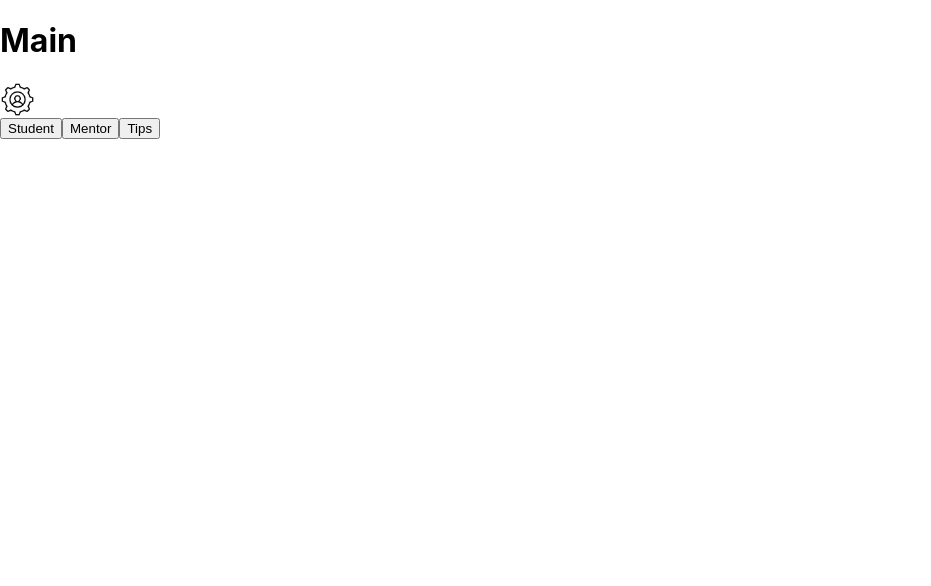
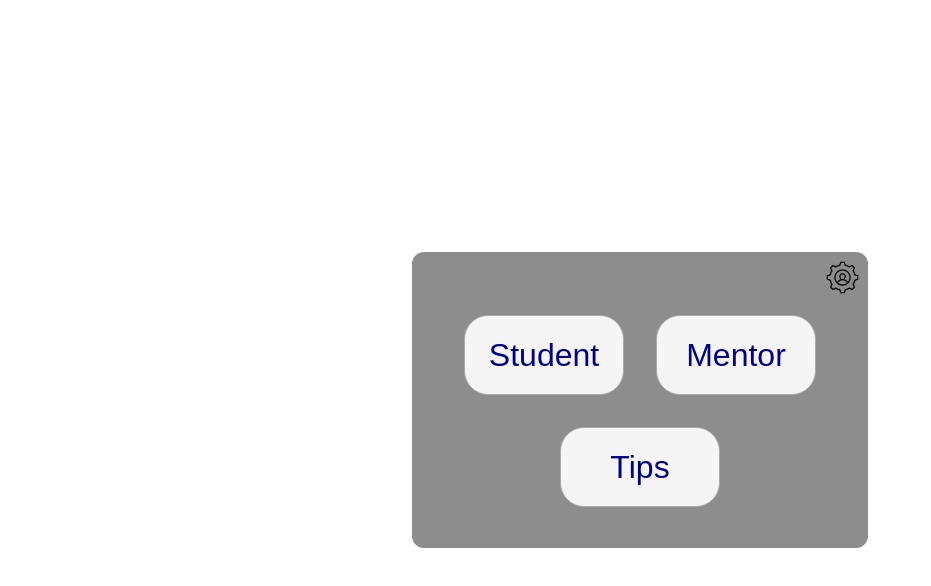
Before and after one commit to GMODias/frontend-legados-hackathon-project, a React (Create React App) app: page /main in a window 1280 px wide. Shown: the top 586 px of the page, without its empty margins (0-931 px from the left). Built offline with nearby package versions, Linux system fonts and the light colour scheme.

Commit message:
tela da main

```diff
--- a/src/css/pages/Main.css
+++ b/src/css/pages/Main.css
@@ -0,0 +1,44 @@
+.main-box {
+  /* align-items: center; */
+  background-color: rgb(141, 141, 141);
+  border-radius: 1.5vmin;
+  display: flex;
+  flex-direction: column;
+  height: 35vmin;
+  /* justify-content: space-between; */
+  margin: 50vh 50vw;
+  padding: 1vmin;
+  transform: translate(-50%, -50%);
+  width: 55vmin;
+}
+
+main {
+  color: whitesmoke;
+  font-size: 4vmin;
+  margin: 0.5vmin;
+  display: flex;
+  align-items:center;
+  flex-direction: row;
+  justify-content: center;
+  height: ;
+  flex-wrap: wrap;
+}
+
+.btn-main {
+  background-color: whitesmoke;
+  border: 1px solid darkgray;
+  border-radius: 3vmin;
+  color: darkblue;
+  font-size: 4vmin;
+  height: 10vmin;
+  margin: 2vmin;
+  width: 20vmin;
+  transition: 1s;
+}
+
+.mainHeader {
+  display: flex;
+  width: 100%;
+  top: 0;
+  justify-content: right;
+}
--- a/src/pages/Main.js
+++ b/src/pages/Main.js
@@ -7,18 +7,35 @@ function Main() {
   const [redirect, setRedirect] = useState(null);
 
   return (
-    <>
+    <div className="main-box">
       { redirect && <Redirect to={ redirect } /> }
       <header className="mainHeader">
-        <h1>Main</h1>
         <ButtonWithImage kind="config" />
       </header>
       <main>
-        <button type="button" onClick={ () => setRedirect('/student') }>Student</button>
-        <button type="button" onClick={ () => setRedirect('/mentor') }>Mentor</button>
-        <button type="button" onClick={ () => setRedirect('/tips') }>Tips</button>
+        <button
+          type="button"
+          className="btn-main"
+          onClick={ () => setRedirect('/student') }
+        >
+          Student
+        </button>
+        <button
+          type="button"
+          className="btn-main"
+          onClick={ () => setRedirect('/mentor') }
+        >
+          Mentor
+        </button>
+        <button
+          type="button"
+          className="btn-main"
+          onClick={ () => setRedirect('/tips') }
+        >
+          Tips
+        </button>
       </main>
-    </>
+    </div>
   );
 }
 
```
